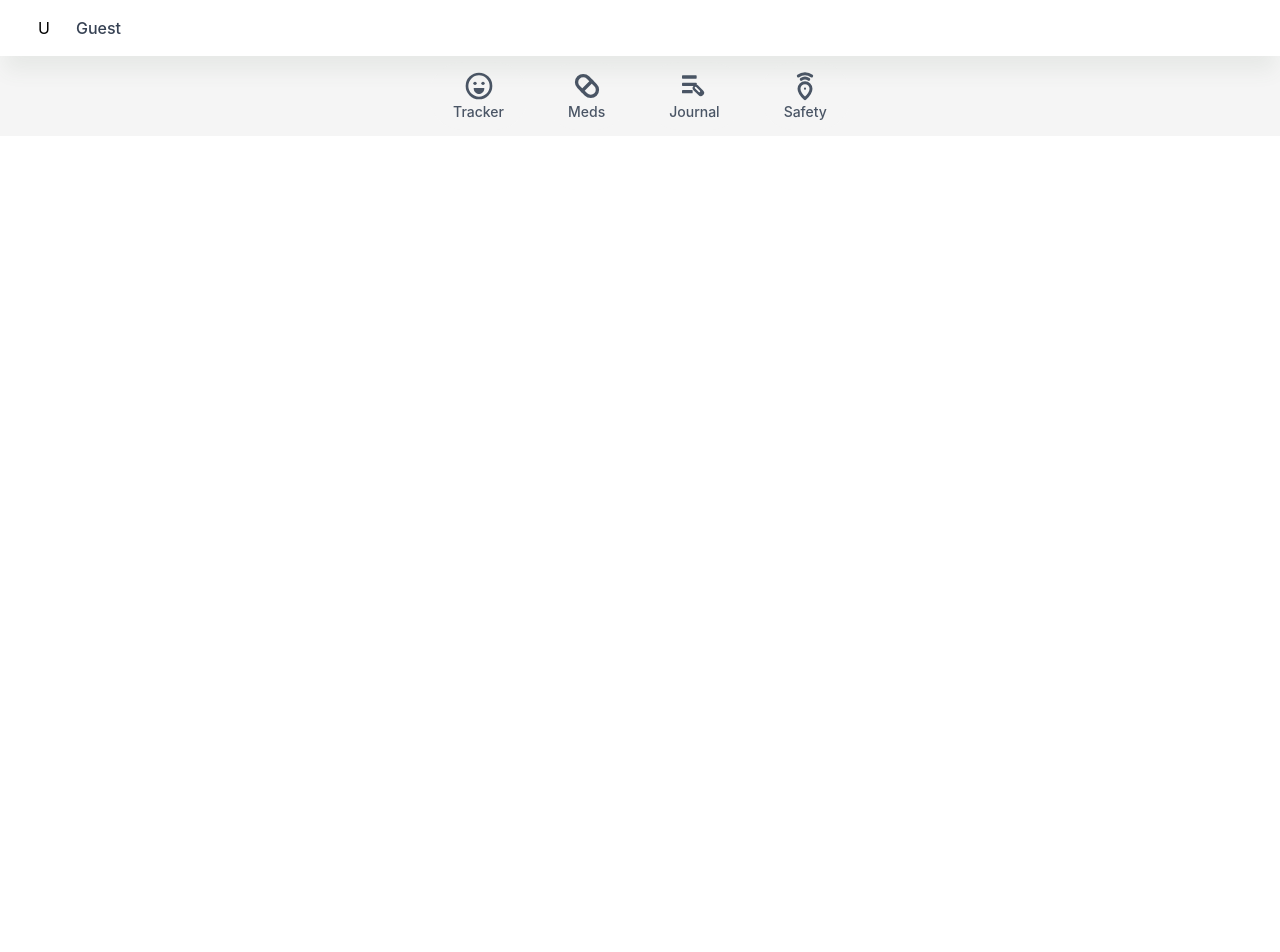
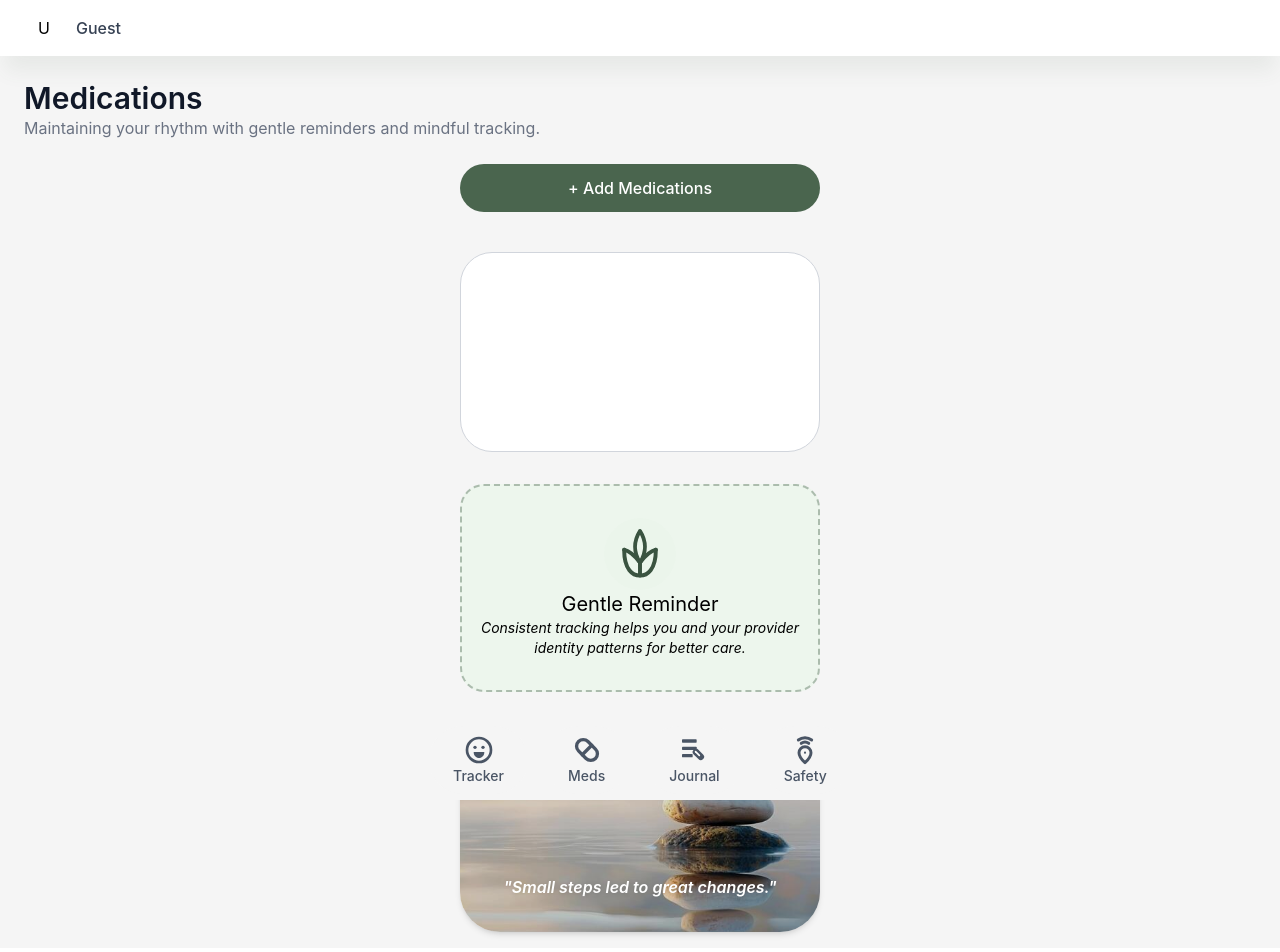
Before and after one commit to Risqybas/kelola-jiwa, a React (Vite) app: page /medications in a window 1280 px wide. Shown: the top 952 px of the page. Before the commit the page ends 800 px from the top, so only its background shows below. Built offline with nearby package versions, Linux system fonts and the light colour scheme.

Commit message:
add some visual layout, without react syntaks to submit medicine

```diff
--- a/src/App.jsx
+++ b/src/App.jsx
@@ -1,6 +1,7 @@
 import { BrowserRouter, Routes, Route } from 'react-router-dom'
 import Header from './components/header.jsx'
 import Mood from './pages/mood.jsx'
+import Medications from './pages/medications.jsx'
 import Footer  from './components/footer.jsx'
 import { AuthProvider } from './context/AuthContext.jsx'
 
@@ -11,6 +12,7 @@ export default function App() {
     <Header />
       <Routes>
         <Route path="/mood" element={<Mood />} />
+        <Route path="/medications" element={<Medications />} />
       </Routes>
        <Footer/>
       </AuthProvider>
--- a/src/pages/medications.jsx
+++ b/src/pages/medications.jsx
@@ -0,0 +1,72 @@
+import { useState, useEffect } from "react";
+import bgImage from "../assets/calmPic.jpg";
+
+export function Medications() {
+  return (
+    <div className="page-transition relative bg-[#F5F5F5] min-h-screen">
+      <h1 className="text-left text-3xl font-semibold text-gray-900 mx-6 pt-6">
+        Medications
+      </h1>
+      <h2 className="text-left text-base text-gray-500 mx-6">
+        Maintaining your rhythm with gentle reminders and mindful tracking.
+      </h2>
+      <div className=" flex justify-center">
+        <button className="box-border w-90 h-12 bg-[#4a654e] rounded-4xl my-6 font-medium text-white">
+          + Add Medications
+        </button>
+      </div>
+      <div className="flex justify-center">
+        <div className="box-border h-50 w-90 bg-white rounded-4xl my-4 border border-gray-300"></div>
+      </div>
+
+      {/* gentle reminder */}
+      <div className="flex justify-center my-4">
+        <div className="box-border border-2 border-dashed border-[#4a654e]/40 w-90 h-52 bg-[#DAF9DB]/30 rounded-3xl">
+          <svg
+            xmlns="http://www.w3.org/2000/svg"
+            viewBox="0 0 100 100"
+            fill="none"
+            stroke="#3A5340"
+            strokeWidth="5.5"
+            strokeLinecap="round"
+            strokeLinejoin="round"
+            preserveAspectRatio="xMidYMid meet"
+            className="w-18 h-18 rounded-full bg-[#7B987F]/1 mt-8 mx-auto"
+          >
+            <path d="M 50 18 C 41 32, 41 48, 50 62 C 59 48, 59 32, 50 18 Z" />
+            <path d="M 28 44 C 28 72, 40 80, 50 80 C 60 80, 72 72, 72 44" />
+            <path d="M 28 44 C 36 46, 44 54, 50 62" />
+            <path d="M 72 44 C 64 46, 56 54, 50 62" />
+            <path d="M 50 62 L 50 80" />
+          </svg>
+          <p className="text-xl text-center">Gentle Reminder</p>
+          <p className="text-sm italic text-center mx-4">
+            Consistent tracking helps you and your provider identity patterns
+            for better care.
+          </p>
+        </div>
+      </div>
+      {/* pic with quotes */}
+      <div className="flex justify-center items-center py-4">
+        <div
+          className="relative w-90 h-52 rounded-[2.5rem] overflow-hidden bg-cover bg-center flex items-center justify-center p-6 shadow-md"
+          //   style={{ backgroundImage: `url('/path-ke-gambar-kamu.jpg')` }}
+        >
+          <img
+            src={bgImage}
+            alt="Background"
+            className="absolute inset-0 w-full h-full object-cover"
+          />
+
+          <div className="absolute inset-0 bg-black/15" />
+
+          <p className="absolute inset-x-0 bottom-0.5 z-10 py-8 text-center mx-4 font-semibold text-white italic leading-snug drop-shadow-sm ">
+            "Small steps led to great changes."
+          </p>
+        </div>
+      </div>
+    </div>
+  );
+}
+
+export default Medications;
```
Also changed, not shown: src/assets/calmPic.jpg (added).
